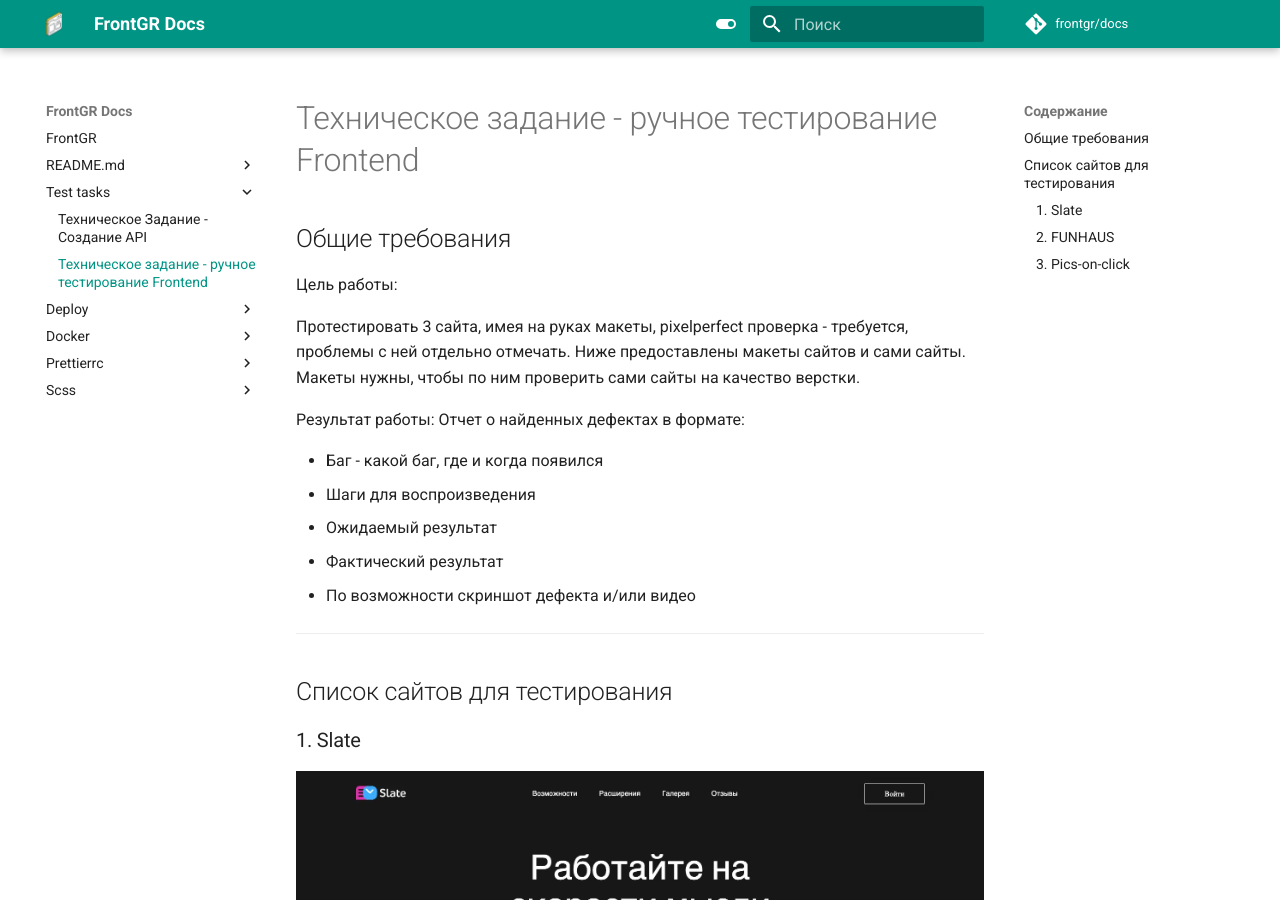
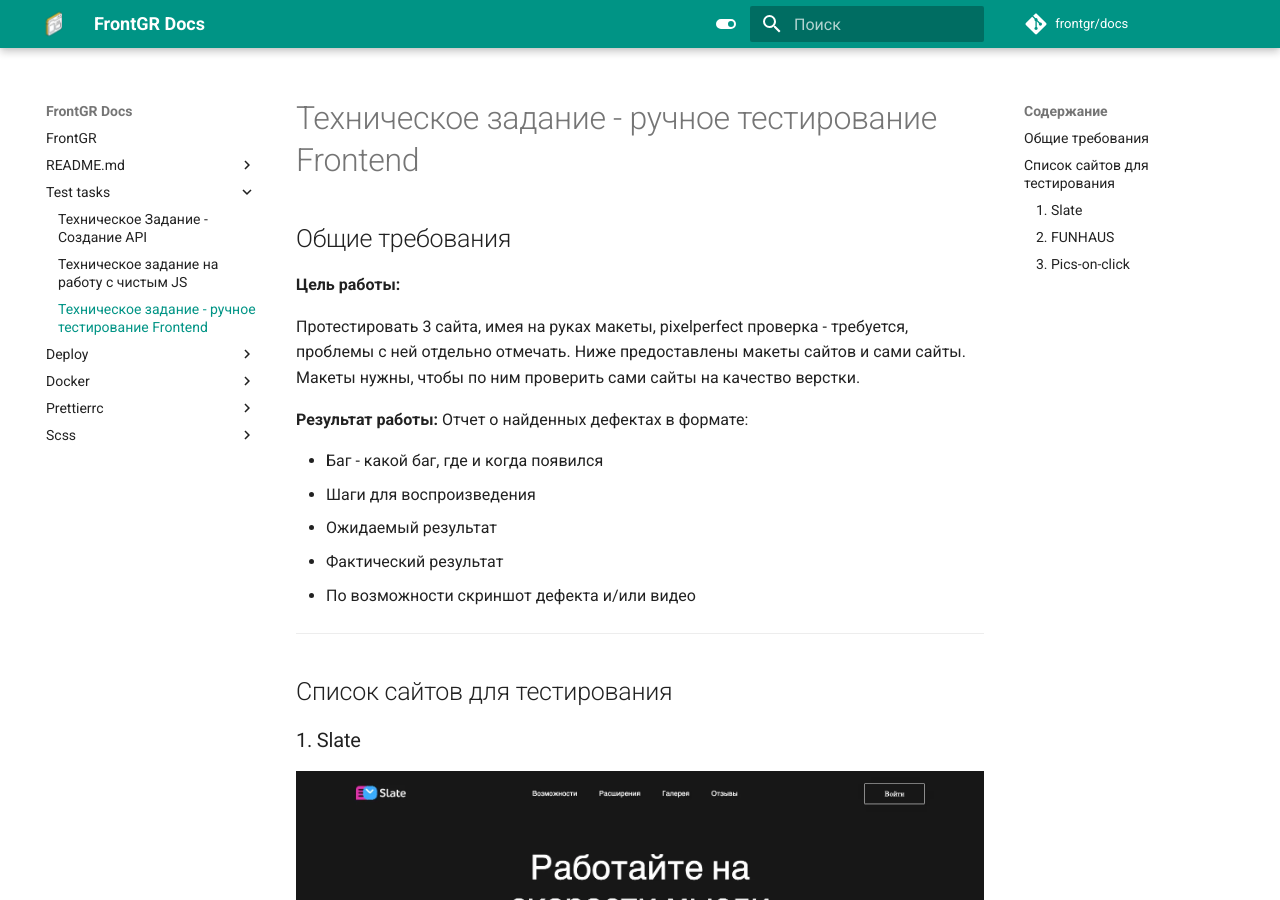
Before and after one commit to frontgr/docs, an MkDocs documentation site: the page built from docs/Test tasks/qa.md, in a window 1280 px wide and 900 px high. Built offline with MkDocs 1.6.1 and Material for MkDocs 9.7.7, drawn with Linux system fonts in a browser that asks for light colours; comment, search, counter and statistics services are not loaded.

```diff
--- a/docs/Test tasks/qa.md
+++ b/docs/Test tasks/qa.md
@@ -2,11 +2,11 @@
 
 ## Общие требования
 
-Цель работы:
+**Цель работы:**
 
 Протестировать 3 сайта, имея на руках макеты, pixelperfect проверка - требуется, проблемы с ней отдельно отмечать. Ниже предоставлены макеты сайтов и сами сайты. Макеты нужны, чтобы по ним проверить сами сайты на качество верстки.
 
-Результат работы: Отчет о найденных дефектах в формате:
+**Результат работы:** Отчет о найденных дефектах в формате:
 
 
 
```
Also changed, not shown: docs/Test tasks/backend.md (+2 -2 lines), docs/Test tasks/js.md (added, +36 -0 lines), docs/Test tasks/image-3.png (added), docs/Test tasks/image-4.png (added), docs/Test tasks/image-5.png (added).
